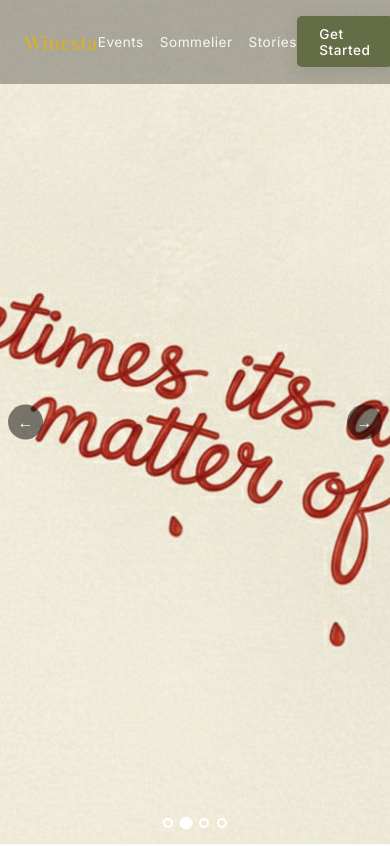
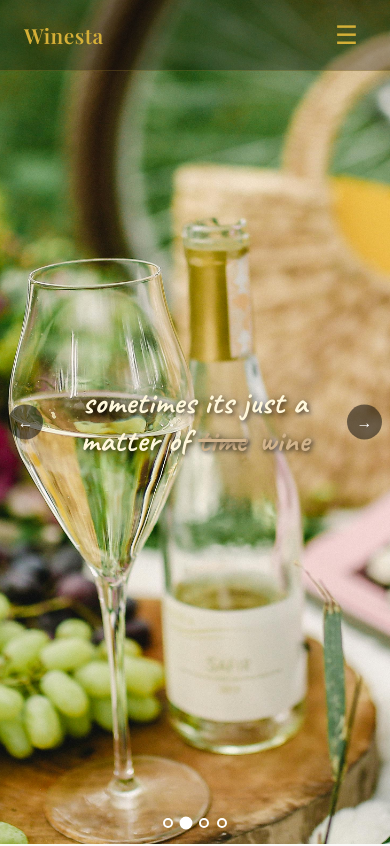
Before and after one commit to nalugala-vc/A-matter-of-wine, a React (Vite) app: page / in a window 390 px wide. Shown: the top 846 px of the page. Built offline with nearby package versions, Linux system fonts and the light colour scheme.

Commit message:
responsive header

```diff
--- a/index.html
+++ b/index.html
@@ -4,6 +4,9 @@
     <meta charset="UTF-8" />
     <link rel="icon" type="image/svg+xml" href="/vite.svg" />
     <meta name="viewport" content="width=device-width, initial-scale=1.0" />
+    <link rel="preconnect" href="https://fonts.googleapis.com">
+    <link rel="preconnect" href="https://fonts.gstatic.com" crossorigin>
+    <link href="https://fonts.googleapis.com/css2?family=Caveat:wght@400;500;600;700&display=swap" rel="stylesheet">
     <title>Winesta</title>
   </head>
   <body>
--- a/src/App.css
+++ b/src/App.css
@@ -23,6 +23,7 @@
   display: flex;
   align-items: center;
   justify-content: space-between;
+  position: relative;
 }
 
 .nav-logo h2 {
@@ -31,6 +32,7 @@
   font-weight: 600;
   color: var(--gold);
   letter-spacing: 0.5px;
+  margin: 0;
 }
 
 .nav-links {
@@ -92,6 +94,42 @@
   background: #5a6240;
 }
 
+.nav-button-mobile {
+  display: none;
+}
+
+.nav-button-desktop {
+  display: inline-block;
+}
+
+.mobile-menu-toggle {
+  display: none;
+  background: none;
+  border: none;
+  color: var(--gold);
+  font-size: 1.8rem;
+  cursor: pointer;
+  padding: 0.5rem;
+  transition: transform 0.3s ease;
+  z-index: 1001;
+  position: relative;
+}
+
+.mobile-menu-toggle:hover {
+  transform: scale(1.1);
+}
+
+.mobile-menu-overlay {
+  position: fixed;
+  top: 0;
+  left: 0;
+  right: 0;
+  bottom: 0;
+  background: rgba(0, 0, 0, 0.5);
+  z-index: 998;
+  backdrop-filter: blur(2px);
+}
+
 /* Hero Section */
 .hero {
   height: 100vh;
@@ -117,10 +155,61 @@
   background-repeat: no-repeat;
   opacity: 0;
   transition: opacity 1s ease-in-out;
+  display: flex;
+  align-items: center;
+  justify-content: center;
 }
 
 .hero-slide.active {
   opacity: 1;
+}
+
+.hero-text-overlay {
+  position: relative;
+  z-index: 10;
+  text-align: center;
+  padding: 2rem;
+}
+
+.hero-chalk-text {
+  font-family: 'Caveat', cursive;
+  font-size: 4rem;
+  font-weight: 700;
+  color: #FFF8DC;
+  text-shadow: 2px 2px 4px rgba(0, 0, 0, 0.5), 0 0 10px rgba(0, 0, 0, 0.3);
+  margin: 0;
+  line-height: 1.2;
+  letter-spacing: 2px;
+}
+
+.hero-crossed-out {
+  position: relative;
+  color: #D2B48C;
+  text-decoration: line-through;
+  text-decoration-thickness: 3px;
+  text-decoration-color: #D2B48C;
+  margin-right: 0.5rem;
+}
+
+.hero-wine-text {
+  color: #D2B48C;
+  font-weight: 700;
+  margin-left: 0.3rem;
+}
+
+@media (max-width: 768px) {
+  .hero-chalk-text {
+    font-size: 2.5rem;
+    letter-spacing: 1px;
+    padding: 1rem;
+  }
+}
+
+@media (max-width: 480px) {
+  .hero-chalk-text {
+    font-size: 2rem;
+    letter-spacing: 0.5px;
+  }
 }
 
 .hero-nav {
@@ -354,23 +443,84 @@
   line-height: 1.8;
 }
 
-/* Responsive Design */
-@media (max-width: 768px) {
+/* Tablet and Mobile Responsive */
+@media (max-width: 968px) {
+  .navbar {
+    padding: 0.85rem 0;
+  }
+
   .nav-container {
     padding: 0 2rem;
   }
 
   .nav-links {
-    gap: 1.5rem;
+    position: fixed;
+    top: 0;
+    right: -100%;
+    width: 320px;
+    height: 100vh;
+    background: rgba(10, 10, 10, 0.98);
+    backdrop-filter: blur(20px);
+    flex-direction: column;
+    gap: 0;
+    padding: 5rem 0 2rem;
+    margin: 0;
+    border-radius: 0;
+    box-shadow: -8px 0 32px rgba(0, 0, 0, 0.5);
+    transition: right 0.4s cubic-bezier(0.4, 0, 0.2, 1);
+    z-index: 999;
+    overflow-y: auto;
+  }
+
+  .nav-links.mobile-open {
+    right: 0;
+    display: flex;
+  }
+
+  .nav-button-desktop {
+    display: none;
+  }
+
+  .nav-button-mobile {
+    display: block;
+    width: calc(100% - 4rem);
+    margin: 1.5rem 2rem 0;
+    text-align: center;
+    padding: 1rem 1.8rem;
+    border-radius: 5px;
+  }
+
+  .nav-button-mobile:hover {
+    transform: translateY(-2px);
+    box-shadow: 0 6px 20px rgba(100, 109, 69, 0.4);
+    background: #5a6240;
   }
 
   .nav-link {
-    font-size: 0.85rem;
+    width: 100%;
+    padding: 1.2rem 2rem;
+    font-size: 1rem;
+    text-align: left;
+    border-bottom: 1px solid rgba(255, 255, 255, 0.08);
+    transition: all 0.3s ease;
+  }
+
+  .nav-link:hover {
+    background: rgba(212, 175, 55, 0.1);
+    padding-left: 2.5rem;
+  }
+
+  .nav-link::after {
+    display: none;
   }
 
   .nav-button {
-    padding: 0.6rem 1.4rem;
-    font-size: 0.85rem;
+    padding: 0.65rem 1.5rem;
+    font-size: 0.9rem;
+  }
+
+  .mobile-menu-toggle {
+    display: block;
   }
 
   .features {
@@ -423,19 +573,38 @@
   }
 }
 
+/* Small Mobile Responsive */
 @media (max-width: 480px) {
+  .navbar {
+    padding: 0.75rem 0;
+  }
+
   .nav-container {
     padding: 0 1.5rem;
   }
 
   .nav-logo h2 {
-    font-size: 1.2rem;
+    font-size: 1.3rem;
   }
 
   .nav-links {
-    gap: 1rem;
-  }
-}
+    margin-top: 0.75rem;
+    padding: 0;
+  }
+
+  .nav-link {
+    padding: 1rem 1.5rem;
+    font-size: 0.95rem;
+  }
+
+  .nav-button {
+    padding: 0.6rem 1.3rem;
+    font-size: 0.85rem;
+  }
+
+  .mobile-menu-toggle {
+    font-size: 1.6rem;
+  }
 
 /* Articles Section */
 .articles {
--- a/src/App.tsx
+++ b/src/App.tsx
@@ -2,9 +2,9 @@ import { useEffect, useRef, useState } from 'react'
 import { BrowserRouter as Router, Routes, Route, Link } from 'react-router-dom'
 import './App.css'
 import heroImage1 from './assets/images/WhatsApp Image 2026-01-21 at 00.05.13.jpeg'
-import heroImage2 from './assets/images/Gemini_Generated_Image_o6djhro6djhro6dj.png'
-import heroImage3 from './assets/images/Gemini_Generated_Image_kgbxjkgbxjkgbxjk.png'
-import heroImage4 from './assets/images/Gemini_Generated_Image_g98kvmg98kvmg98k.png'
+import heroImage2 from './assets/images/pexels-mlkbnl-9299260.jpg'
+import heroImage3 from './assets/images/pexels-marketingtuig-87224.jpg'
+import heroImage4 from './assets/images/ChatGPT Image Jan 25, 2026, 06_56_39 PM.png'
 import personalCellarImage from './assets/features/personal_wine_cellar_2.png'
 import vibrantCommImage from './assets/features/vibrant_comm_2.png'
 import eventsMeetupsImage from './assets/features/events_meetups_2.png'
@@ -29,6 +29,7 @@ function App() {
 function Home() {
   const featureItemsRef = useRef<(HTMLDivElement | null)[]>([])
   const [currentSlide, setCurrentSlide] = useState(0)
+  const [mobileMenuOpen, setMobileMenuOpen] = useState(false)
   const heroImages = [heroImage1, heroImage2, heroImage3, heroImage4]
 
   useEffect(() => {
@@ -91,12 +92,28 @@ function Home() {
               <h2>Winesta</h2>
             </Link>
           </div>
-          <div className="nav-links">
-            <a href="#events" className="nav-link">Events</a>
-            <a href="#sommelier" className="nav-link">Sommelier</a>
-            <a href="#stories" className="nav-link">Stories</a>
+          <button
+            className="mobile-menu-toggle"
+            onClick={() => setMobileMenuOpen(!mobileMenuOpen)}
+            aria-label="Toggle menu"
+          >
+            {mobileMenuOpen ? '✕' : '☰'}
+          </button>
+          {mobileMenuOpen && (
+            <div
+              className="mobile-menu-overlay"
+              onClick={() => setMobileMenuOpen(false)}
+            ></div>
+          )}
+          <div className={`nav-links ${mobileMenuOpen ? 'mobile-open' : ''}`}>
+            <a href="#events" className="nav-link" onClick={() => setMobileMenuOpen(false)}>Events</a>
+            <a href="#sommelier" className="nav-link" onClick={() => setMobileMenuOpen(false)}>Sommelier</a>
+            <a href="#stories" className="nav-link" onClick={() => setMobileMenuOpen(false)}>Stories</a>
+            <Link to="/login" className="nav-button nav-button-mobile" style={{ textDecoration: 'none' }} onClick={() => setMobileMenuOpen(false)}>
+              Get Started
+            </Link>
           </div>
-          <Link to="/login" className="nav-button" style={{ textDecoration: 'none' }}>
+          <Link to="/login" className="nav-button nav-button-desktop" style={{ textDecoration: 'none' }}>
             Get Started
           </Link>
         </div>
@@ -110,7 +127,17 @@ function Home() {
               key={index}
               className={`hero-slide ${index === currentSlide ? 'active' : ''}`}
               style={{ backgroundImage: `url(${image})` }}
-            ></div>
+            >
+              {(index === 1 || index === 2 || index === 3) && (
+                <div className="hero-text-overlay">
+                  <p className="hero-chalk-text">
+                    sometimes its just a matter of{' '}
+                    <span className="hero-crossed-out">time</span>
+                    <span className="hero-wine-text">wine</span>
+                  </p>
+                </div>
+              )}
+            </div>
           ))}
 
           <button className="hero-nav hero-nav-prev" onClick={prevSlide} aria-label="Previous slide">
```
Also changed, not shown: src/assets/images/ChatGPT Image Jan 25, 2026, 06_56_39 PM.png (added).
